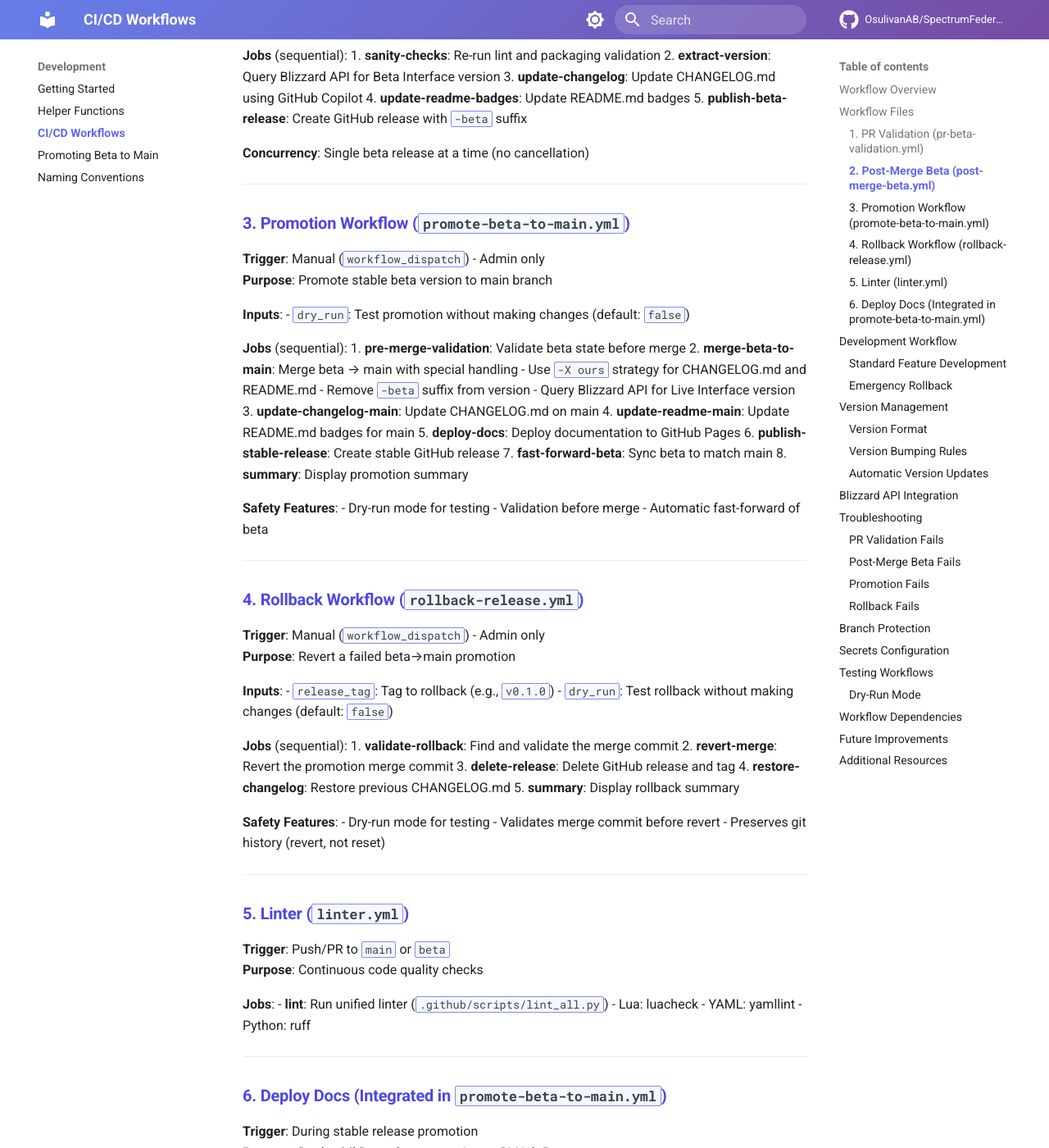
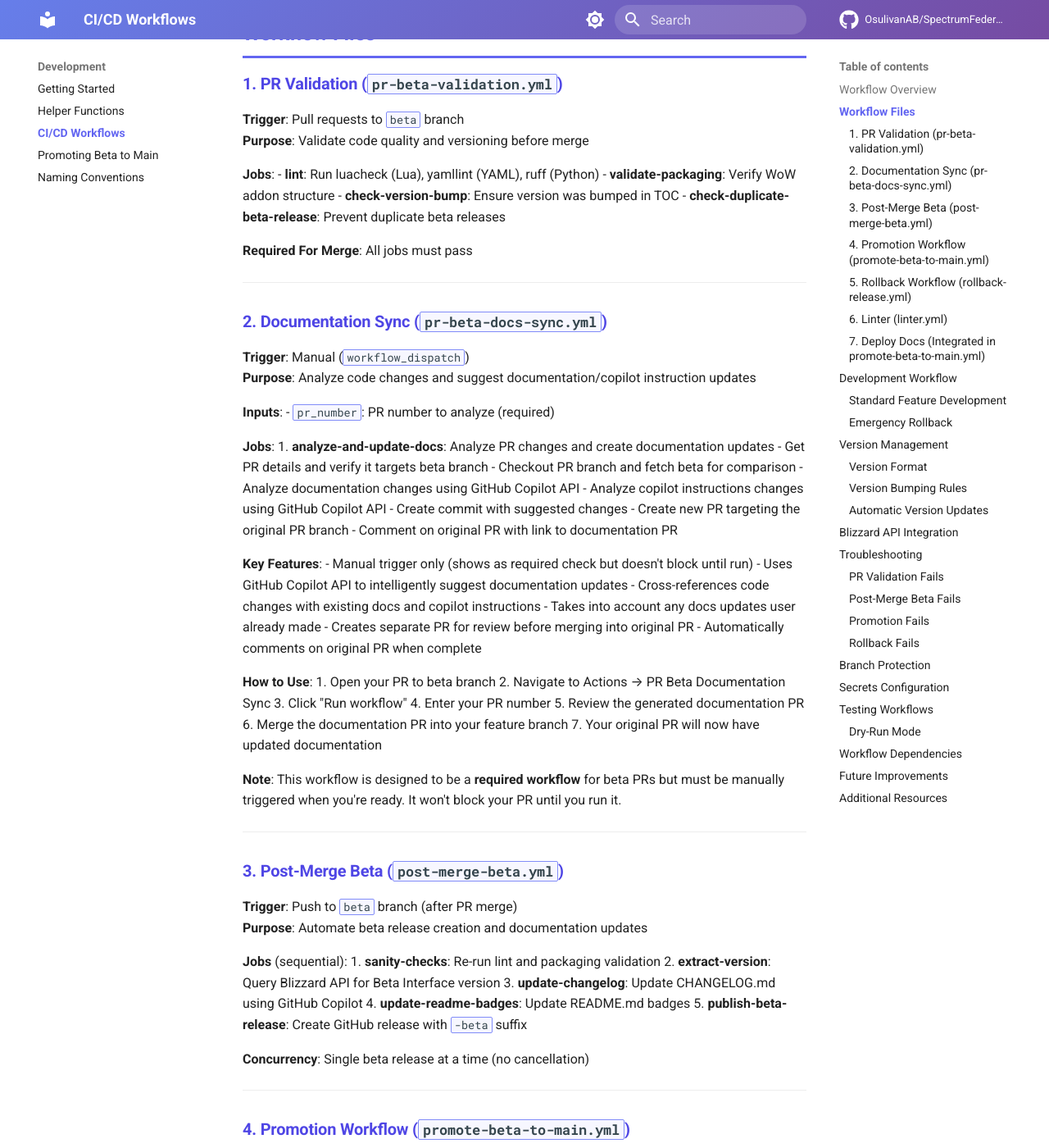
Before and after one commit to OsulivanAB/SpectrumFederation, an MkDocs documentation site: the page built from docs/development/workflows.md, in a window 1280 px wide and 1400 px high, scrolled down 1992 px. Shown: the whole window at 82% size. Built offline with MkDocs 1.6.1 and Material for MkDocs 9.7.7, drawn with Linux system fonts in a browser that asks for light colours; comment, search, counter and statistics services are not loaded; some of the changed text lies outside the part shown.

Commit message:
Add documentation for pr-beta-docs-sync workflow
Co-authored-by: OsulivanAB <95724635+OsulivanAB@users.noreply.github.com>

````diff
--- a/docs/development/workflows.md
+++ b/docs/development/workflows.md
@@ -7,14 +7,18 @@ This guide explains the comprehensive CI/CD workflows for SpectrumFederation, im
 ```mermaid
 graph TB
     A[Feature Branch] -->|PR to beta| B{PR Validation}
-    B -->|Pass| C[Merge to beta]
-    C --> D[Post-Merge Beta]
-    D --> E[Beta Release]
-    E -->|Manual Promotion| F{Promote to Main}
-    F -->|Success| G[Stable Release]
-    F -->|Failure| H[Rollback]
-    H --> I[Revert to Previous State]
-    G --> J[Fast-Forward Beta]
+    B -->|Pass| C{Docs Sync}
+    C -->|Manual Trigger| D[Analyze & Create Docs PR]
+    D --> E[Review & Merge Docs]
+    E --> F[Merge to beta]
+    C -->|Skip| F
+    F --> G[Post-Merge Beta]
+    G --> H[Beta Release]
+    H -->|Manual Promotion| I{Promote to Main}
+    I -->|Success| J[Stable Release]
+    I -->|Failure| K[Rollback]
+    K --> L[Revert to Previous State]
+    J --> M[Fast-Forward Beta]
 ```
 
 ## Workflow Files
@@ -34,7 +38,46 @@ graph TB
 
 ---
 
-### 2. Post-Merge Beta (`post-merge-beta.yml`)
+### 2. Documentation Sync (`pr-beta-docs-sync.yml`)
+
+**Trigger**: Manual (`workflow_dispatch`)
+**Purpose**: Analyze code changes and suggest documentation/copilot instruction updates
+
+**Inputs**:
+- `pr_number`: PR number to analyze (required)
+
+**Jobs**:
+1. **analyze-and-update-docs**: Analyze PR changes and create documentation updates
+   - Get PR details and verify it targets beta branch
+   - Checkout PR branch and fetch beta for comparison
+   - Analyze documentation changes using GitHub Copilot API
+   - Analyze copilot instructions changes using GitHub Copilot API
+   - Create commit with suggested changes
+   - Create new PR targeting the original PR branch
+   - Comment on original PR with link to documentation PR
+
+**Key Features**:
+- Manual trigger only (shows as required check but doesn't block until run)
+- Uses GitHub Copilot API to intelligently suggest documentation updates
+- Cross-references code changes with existing docs and copilot instructions
+- Takes into account any docs updates user already made
+- Creates separate PR for review before merging into original PR
+- Automatically comments on original PR when complete
+
+**How to Use**:
+1. Open your PR to beta branch
+2. Navigate to Actions → PR Beta Documentation Sync
+3. Click "Run workflow"
+4. Enter your PR number
+5. Review the generated documentation PR
+6. Merge the documentation PR into your feature branch
+7. Your original PR will now have updated documentation
+
+**Note**: This workflow is designed to be a **required workflow** for beta PRs but must be manually triggered when you're ready. It won't block your PR until you run it.
+
+---
+
+### 3. Post-Merge Beta (`post-merge-beta.yml`)
 
 **Trigger**: Push to `beta` branch (after PR merge)
 **Purpose**: Automate beta release creation and documentation updates
@@ -50,7 +93,7 @@ graph TB
 
 ---
 
-### 3. Promotion Workflow (`promote-beta-to-main.yml`)
+### 4. Promotion Workflow (`promote-beta-to-main.yml`)
 
 **Trigger**: Manual (`workflow_dispatch`) - Admin only
 **Purpose**: Promote stable beta version to main branch
@@ -114,7 +157,7 @@ graph TB
 
 ---
 
-### 6. Deploy Docs (Integrated in `promote-beta-to-main.yml`)
+### 7. Deploy Docs (Integrated in `promote-beta-to-main.yml`)
 
 **Trigger**: During stable release promotion
 **Purpose**: Deploy MkDocs documentation to GitHub Pages
@@ -150,7 +193,16 @@ graph TB
    - Wait for PR validation to pass
    - Get code review approval
 
-4. **Merge to Beta**
+4. **Documentation Sync (Optional but Recommended)**
+   - Navigate to Actions → PR Beta Documentation Sync
+   - Click "Run workflow" and enter your PR number
+   - Wait for analysis to complete
+   - Review the generated documentation PR
+   - Make any adjustments if needed
+   - Merge the documentation PR into your feature branch
+   - Your PR now includes updated documentation
+
+5. **Merge to Beta**
    - PR is merged to `beta`
    - Post-merge workflow automatically:
      - Validates code quality
@@ -373,6 +425,9 @@ graph LR
     D[.github/scripts/check_version_bump.py] --> B
     E[.github/scripts/check_duplicate_release.py] --> B
 
+    L[.github/scripts/analyze_docs_changes.py] --> M[pr-beta-docs-sync.yml]
+    N[.github/scripts/analyze_copilot_instructions.py] --> M
+
     A --> F[post-merge-beta.yml]
     C --> F
     G[.github/scripts/blizzard_api.py] --> F
````
Also changed, not shown: other parts of docs/development/workflows.md (+3 -3 lines), .github/copilot-instructions.md.
